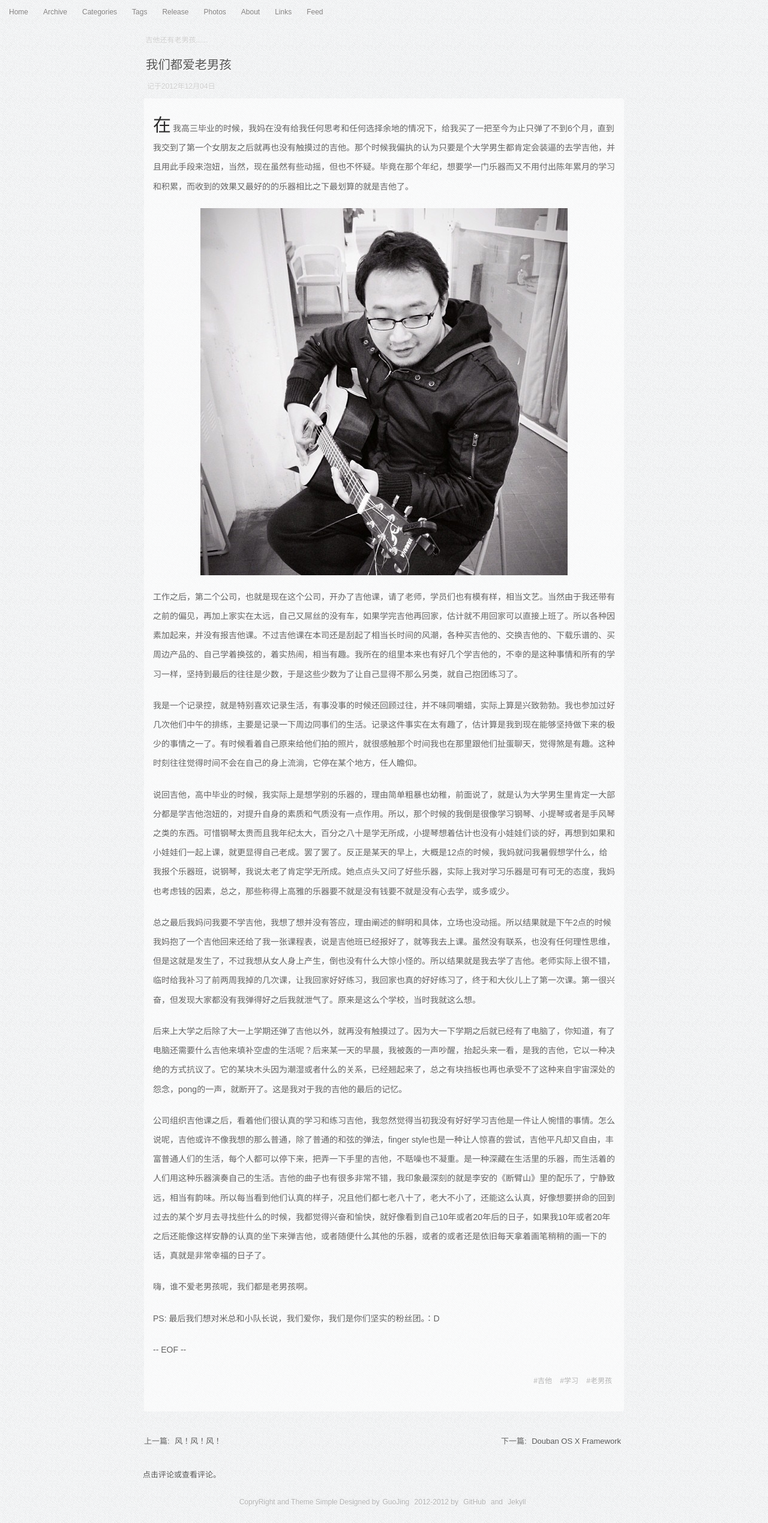
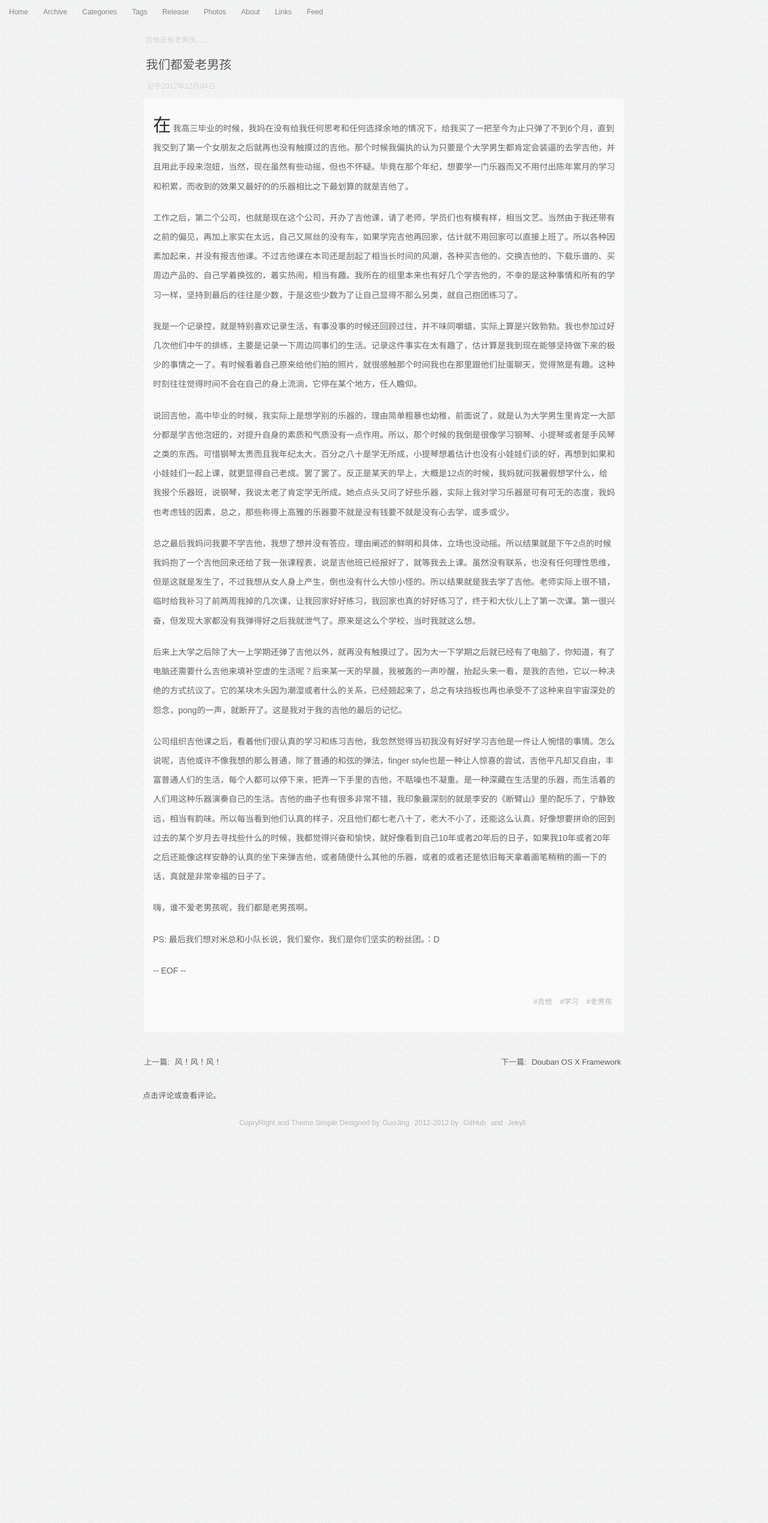
Before and after one commit to zwitzwit/guojing.github.com, a Jekyll site: the page built from _posts/blog/2012-12-4-guitar-and-we-both-love-old-boy.md, in a window 1280 px wide. Shown: the whole page at 60% size. Built offline with Jekyll 4.4.1, drawn with Linux system fonts in a browser that asks for light colours; Markdown is read by kramdown in place of the engine named in the settings.

Commit message:
change style

```diff
--- a/_posts/blog/2012-12-4-guitar-and-we-both-love-old-boy.md
+++ b/_posts/blog/2012-12-4-guitar-and-we-both-love-old-boy.md
@@ -6,8 +6,6 @@ description: 吉他还有老男孩...
 tags: 吉他 学习 老男孩
 ---
 在我高三毕业的时候，我妈在没有给我任何思考和任何选择余地的情况下，给我买了一把至今为止只弹了不到6个月，直到我交到了第一个女朋友之后就再也没有触摸过的吉他。那个时候我偏执的认为只要是个大学男生都肯定会装逼的去学吉他，并且用此手段来泡妞，当然，现在虽然有些动摇，但也不怀疑。毕竟在那个年纪，想要学一门乐器而又不用付出陈年累月的学习和积累，而收到的效果又最好的的乐器相比之下最划算的就是吉他了。
-
-![midashi](/images/2012/mizong.jpg)
 
 工作之后，第二个公司，也就是现在这个公司，开办了吉他课，请了老师，学员们也有模有样，相当文艺。当然由于我还带有之前的偏见，再加上家实在太远，自己又屌丝的没有车，如果学完吉他再回家，估计就不用回家可以直接上班了。所以各种因素加起来，并没有报吉他课。不过吉他课在本司还是刮起了相当长时间的风潮，各种买吉他的、交换吉他的、下载乐谱的、买周边产品的、自己学着换弦的，着实热闹，相当有趣。我所在的组里本来也有好几个学吉他的，不幸的是这种事情和所有的学习一样，坚持到最后的往往是少数，于是这些少数为了让自己显得不那么另类，就自己抱团练习了。
 
```
Also changed, not shown: images/2012/mizong.jpg (deleted).
